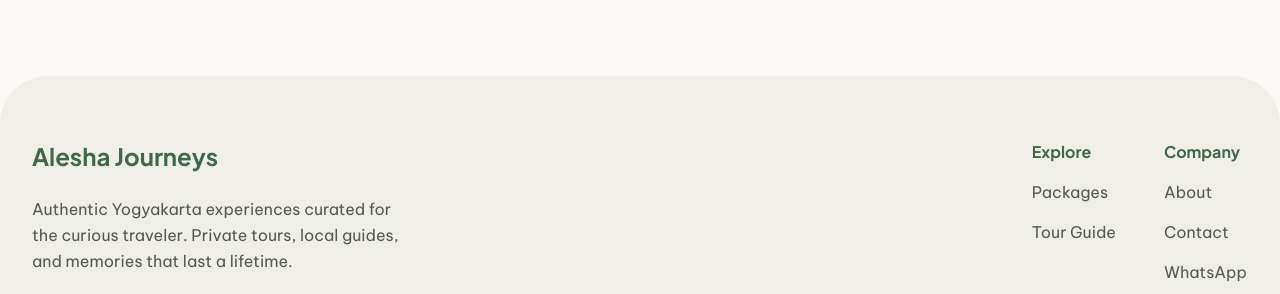
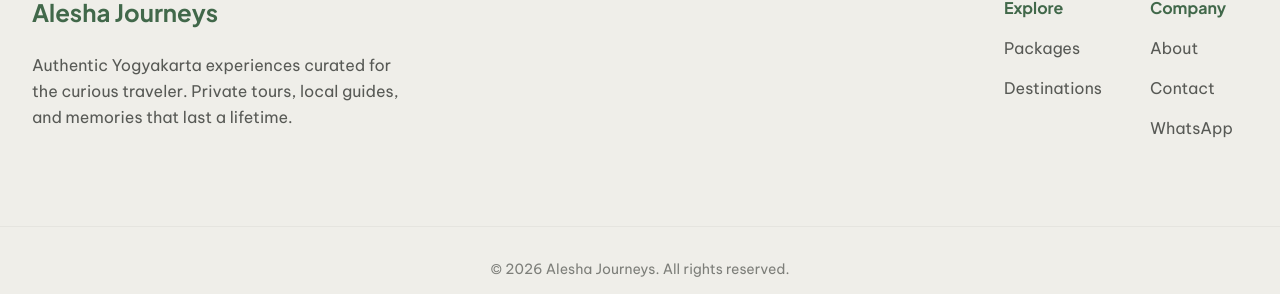
Before and after one commit to hafizdhw/alesha-journeys, a Next.js app: page /en/destinations in a window 1280 px wide. Shown: the part 2343-2637 px from the top of the page. Built offline with nearby package versions, Linux system fonts and the light colour scheme.

Commit message:
Refactor HomePage and DestinationsPage layout; update Footer links and remove unused title line in translations

```diff
--- a/src/app/[lang]/destinations/page.tsx
+++ b/src/app/[lang]/destinations/page.tsx
@@ -51,9 +51,9 @@ export default async function DestinationsPage({
   const t = dict.destinations;
 
   return (
-    <div className="pt-24">
+    <div className="pt-12">
       {/* Hero */}
-      <section className="px-6 py-16 md:py-24 max-w-7xl mx-auto text-center">
+      <section className="px-6 py-6 md:py-12 max-w-7xl mx-auto text-center">
         <span className="text-primary font-bold uppercase tracking-widest text-sm mb-4 block">
           {t.hero.label}
         </span>
--- a/src/app/[lang]/page.tsx
+++ b/src/app/[lang]/page.tsx
@@ -53,9 +53,11 @@ export default async function HomePage({
           <h1 className="text-5xl md:text-7xl font-extrabold text-on-surface leading-[1.1] mb-6 tracking-tight">
             {t.hero.titleLine1}{" "}
             <span className="text-primary">{t.hero.titleHighlight}</span>
-            <span className="block text-3xl md:text-4xl mt-2 font-medium opacity-80">
-              {t.hero.titleLine2}
-            </span>
+            {t.hero.titleLine2 && (
+              <span className="block text-3xl md:text-4xl mt-2 font-medium opacity-80">
+                {t.hero.titleLine2}
+              </span>
+            )}
           </h1>
           <p className="text-lg md:text-xl text-on-surface-variant mb-10 leading-relaxed font-medium">
             {t.hero.description}
@@ -103,7 +105,7 @@ export default async function HomePage({
       </section>
 
       {/* Why Us */}
-      <section className="py-24 px-6 max-w-7xl mx-auto">
+      <section className="pt-16 pb-8 px-6 max-w-7xl mx-auto">
         <div className="grid grid-cols-1 md:grid-cols-3 gap-12 text-center">
           <FeatureCard
             icon="travel_explore"
--- a/src/components/organisms/Footer.tsx
+++ b/src/components/organisms/Footer.tsx
@@ -37,10 +37,10 @@ export function Footer({ lang, t }: FooterProps) {
               Packages
             </Link>
             <Link
-              href={`/${lang}/tour-guide`}
+              href={`/${lang}/destinations`}
               className="text-on-surface/80 hover:text-tertiary transition-colors"
             >
-              Tour Guide
+              Destinations
             </Link>
           </div>
           <div className="flex flex-col gap-4">
--- a/src/dictionaries/en.json
+++ b/src/dictionaries/en.json
@@ -21,7 +21,7 @@
     "hero": {
       "titleLine1": "Discover Yogyakarta,",
       "titleHighlight": "Your Way",
-      "titleLine2": "Jelajahi Yogyakarta, Sesuai Caramu",
+      "titleLine2": "",
       "description": "Curated day trips & private guides tailored to your personal rhythm. Experience the soul of Java beyond the ordinary.",
       "ctaPackages": "Explore Packages",
       "ctaChat": "Chat on WhatsApp"
```
